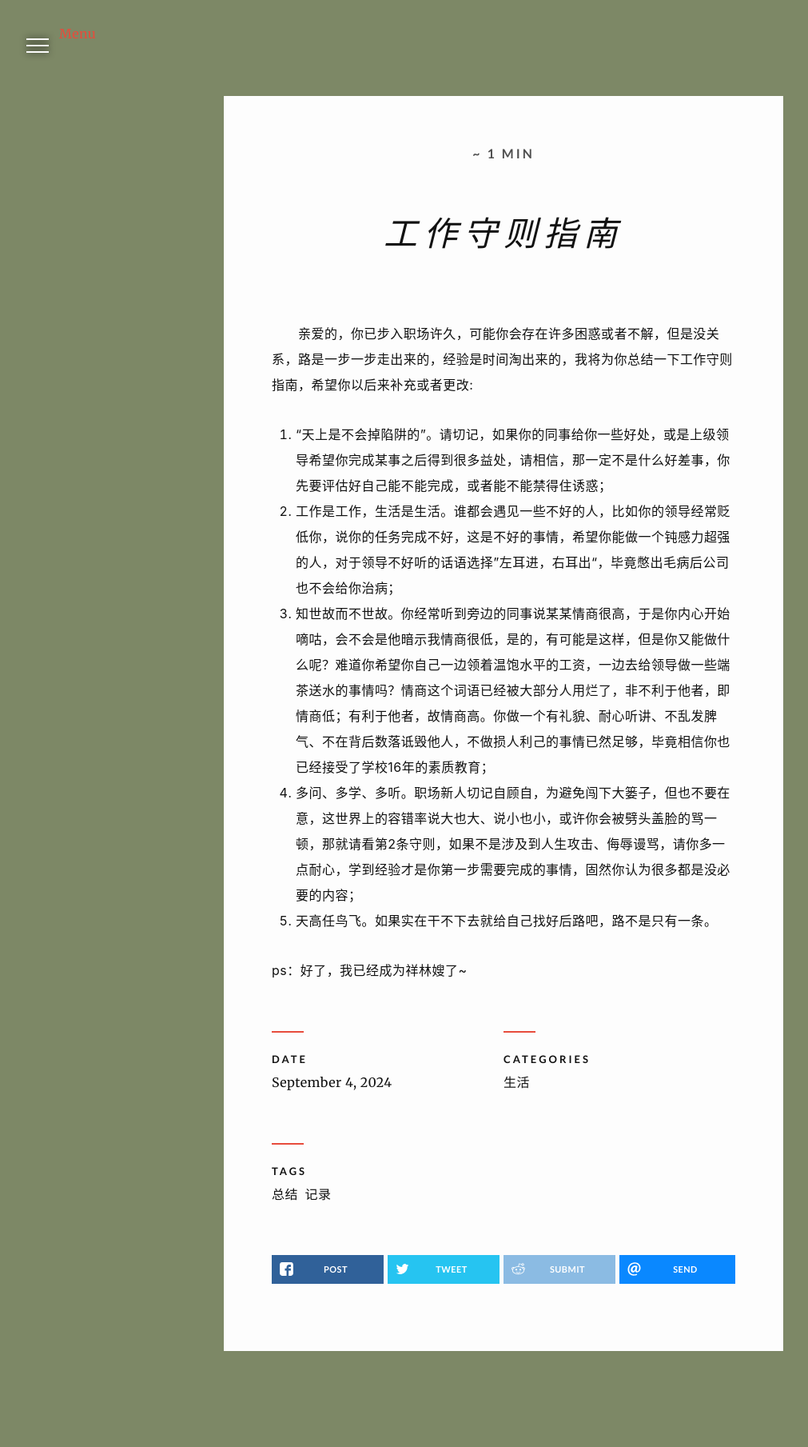
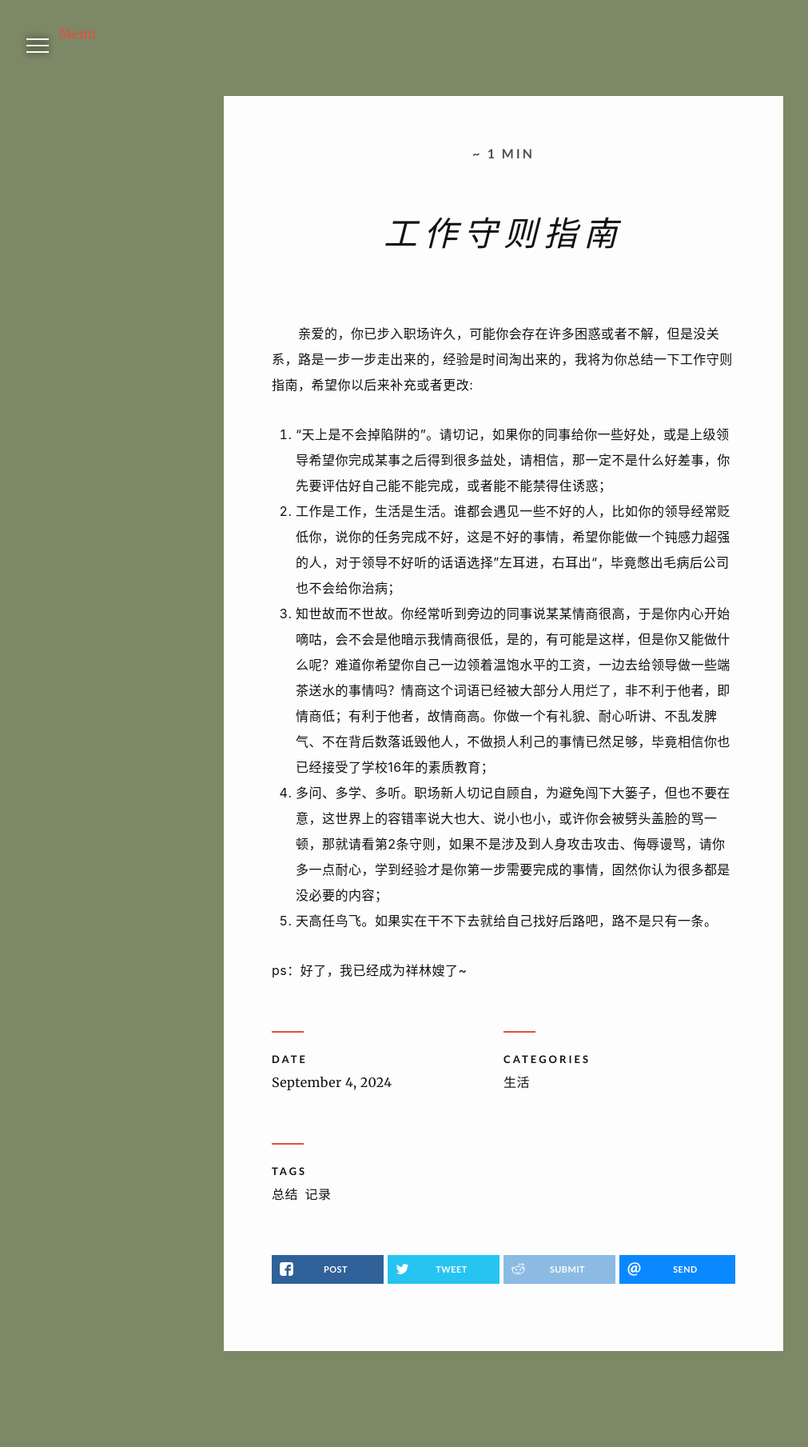
Before and after one commit to wangyunzi/wangyunzi.github.io, a Jekyll site: the page built from _posts/2024-09-04-工作守则指南.md, in a window 1280 px wide. Shown: the whole page at 80% size, without its empty margins (10-1021 px from the left). Built offline with Jekyll 4.4.1, drawn with Linux system fonts in a browser that asks for light colours; nearby versions of some CDN libraries; comment, search, counter and statistics services are not loaded.

Commit message:
Sync _posts from Obsidian repository

```diff
--- a/_posts/2024-09-04-工作守则指南.md
+++ b/_posts/2024-09-04-工作守则指南.md
@@ -16,7 +16,7 @@ backgrounds:
 1. “天上是不会掉陷阱的”。请切记，如果你的同事给你一些好处，或是上级领导希望你完成某事之后得到很多益处，请相信，那一定不是什么好差事，你先要评估好自己能不能完成，或者能不能禁得住诱惑；
 2. 工作是工作，生活是生活。谁都会遇见一些不好的人，比如你的领导经常贬低你，说你的任务完成不好，这是不好的事情，希望你能做一个钝感力超强的人，对于领导不好听的话语选择”左耳进，右耳出“，毕竟憋出毛病后公司也不会给你治病；
 3. 知世故而不世故。你经常听到旁边的同事说某某情商很高，于是你内心开始嘀咕，会不会是他暗示我情商很低，是的，有可能是这样，但是你又能做什么呢？难道你希望你自己一边领着温饱水平的工资，一边去给领导做一些端茶送水的事情吗？情商这个词语已经被大部分人用烂了，非不利于他者，即情商低；有利于他者，故情商高。你做一个有礼貌、耐心听讲、不乱发脾气、不在背后数落诋毁他人，不做损人利己的事情已然足够，毕竟相信你也已经接受了学校16年的素质教育；
-4. 多问、多学、多听。职场新人切记自顾自，为避免闯下大篓子，但也不要在意，这世界上的容错率说大也大、说小也小，或许你会被劈头盖脸的骂一顿，那就请看第2条守则，如果不是涉及到人生攻击、侮辱谩骂，请你多一点耐心，学到经验才是你第一步需要完成的事情，固然你认为很多都是没必要的内容；
+4. 多问、多学、多听。职场新人切记自顾自，为避免闯下大篓子，但也不要在意，这世界上的容错率说大也大、说小也小，或许你会被劈头盖脸的骂一顿，那就请看第2条守则，如果不是涉及到人身攻击攻击、侮辱谩骂，请你多一点耐心，学到经验才是你第一步需要完成的事情，固然你认为很多都是没必要的内容；
 5. 天高任鸟飞。如果实在干不下去就给自己找好后路吧，路不是只有一条。
 
 ps：好了，我已经成为祥林嫂了~
```
